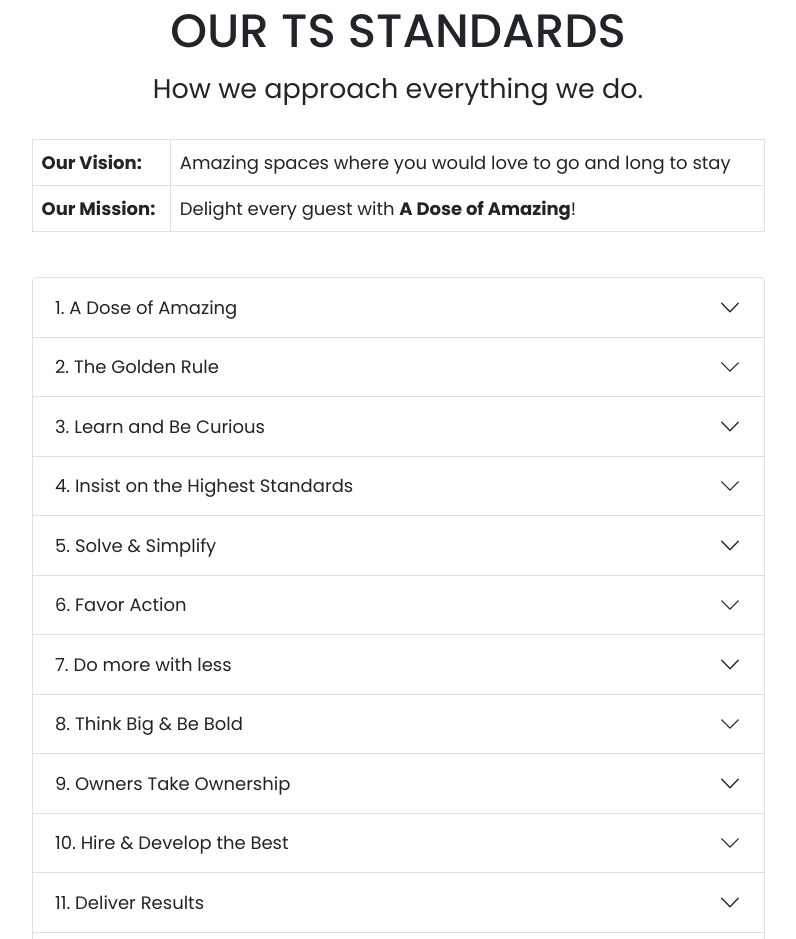
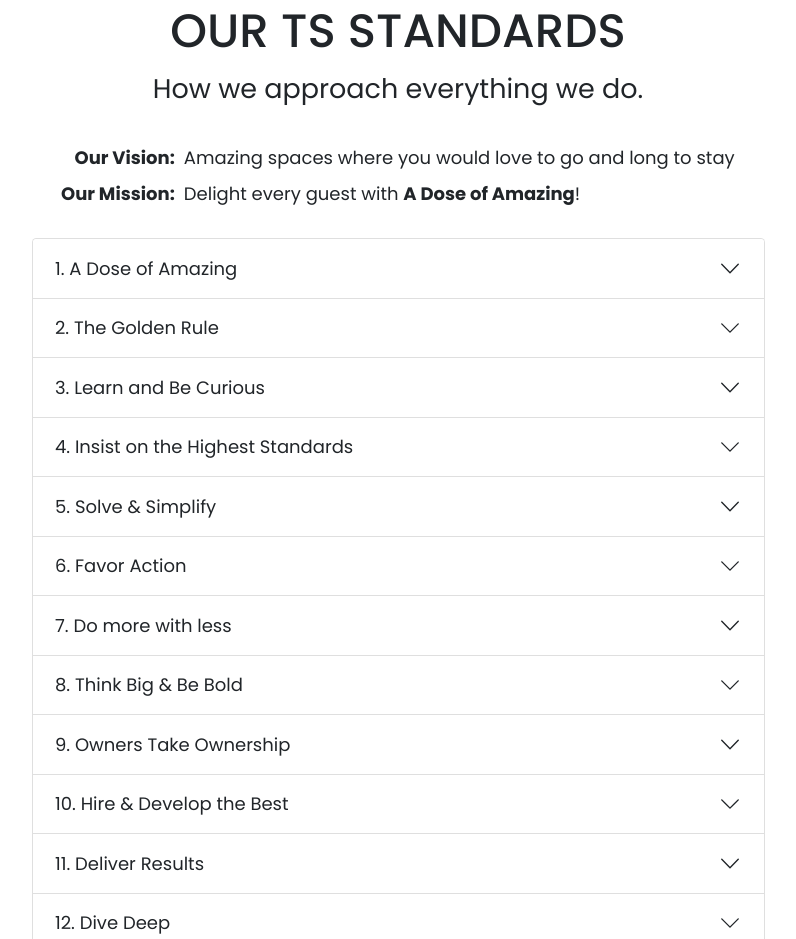
Before and after one commit to suzonkhan/the-tangerine-sunsets-way, a plain HTML site: page index.html in a window 1280 px wide. Shown: the part 7326-8265 px from the top of the page, without its empty margins (242-1038 px from the left). Drawn offline with Linux system fonts and the light colour scheme.

Commit message:
Update vission and mission layout

```diff
--- a/index.html
+++ b/index.html
@@ -409,20 +409,21 @@
                 <div class="col-md-8 offset-md-2 text-center mb-0">
                     <div class="section-title-wrapper">
                         <h2 class="section-title">OUR TS STANDARDS</h2>
-                        <p class="section-sub-title" style="max-width: 700px; margin: 0 auto">How we approach everything we do.</p>
+                        <p class="section-sub-title" style="max-width: 700px; margin: 0 auto">How we approach everything
+                            we do.</p>
                     </div>
                 </div>
                 <div class="col-md-8 offset-md-2">
                     <div class="row mb-4">
                         <div class="col-md-12">
                             <div class="table-responsive">
-                               <table class="table-bordered table">
+                                <table style="max-width: 683px; margin: 0 auto" class="table table-sm table-borderless">
                                     <tr>
-                                       <td><strong>Our Vision:</strong></td>
+                                        <td class="text-end"><strong>Our Vision:</strong></td>
                                         <td>Amazing spaces where you would love to go and long to stay</td>
                                     </tr>
                                     <tr>
-                                       <td><strong>Our Mission:</strong></td>
+                                        <td class="text-end"><strong>Our Mission:</strong></td>
                                         <td>Delight every guest with <strong>A Dose of Amazing</strong>!</td>
                                     </tr>
                                 </table>
```
Also changed, not shown: ts-standards.html (+5 -4 lines). Lines whose indentation alone changed are shown as unchanged.
